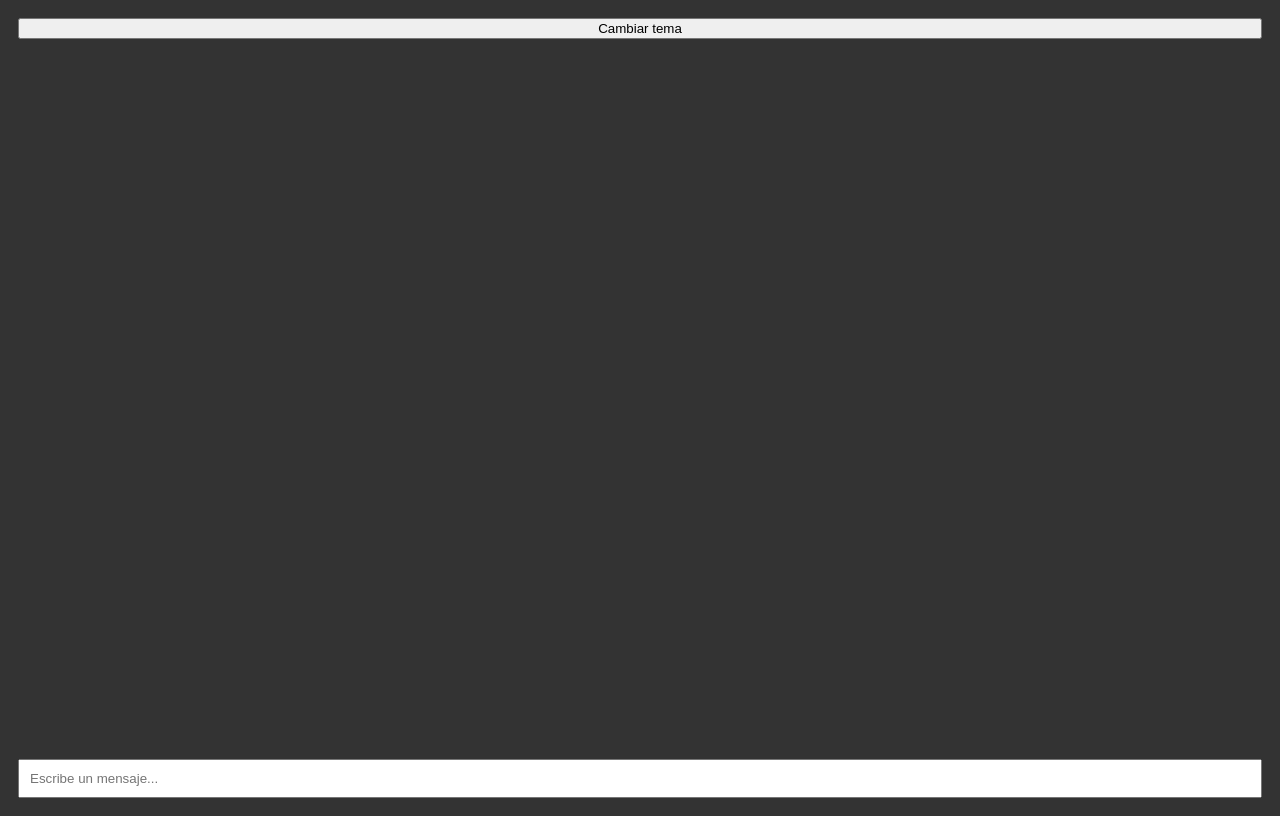
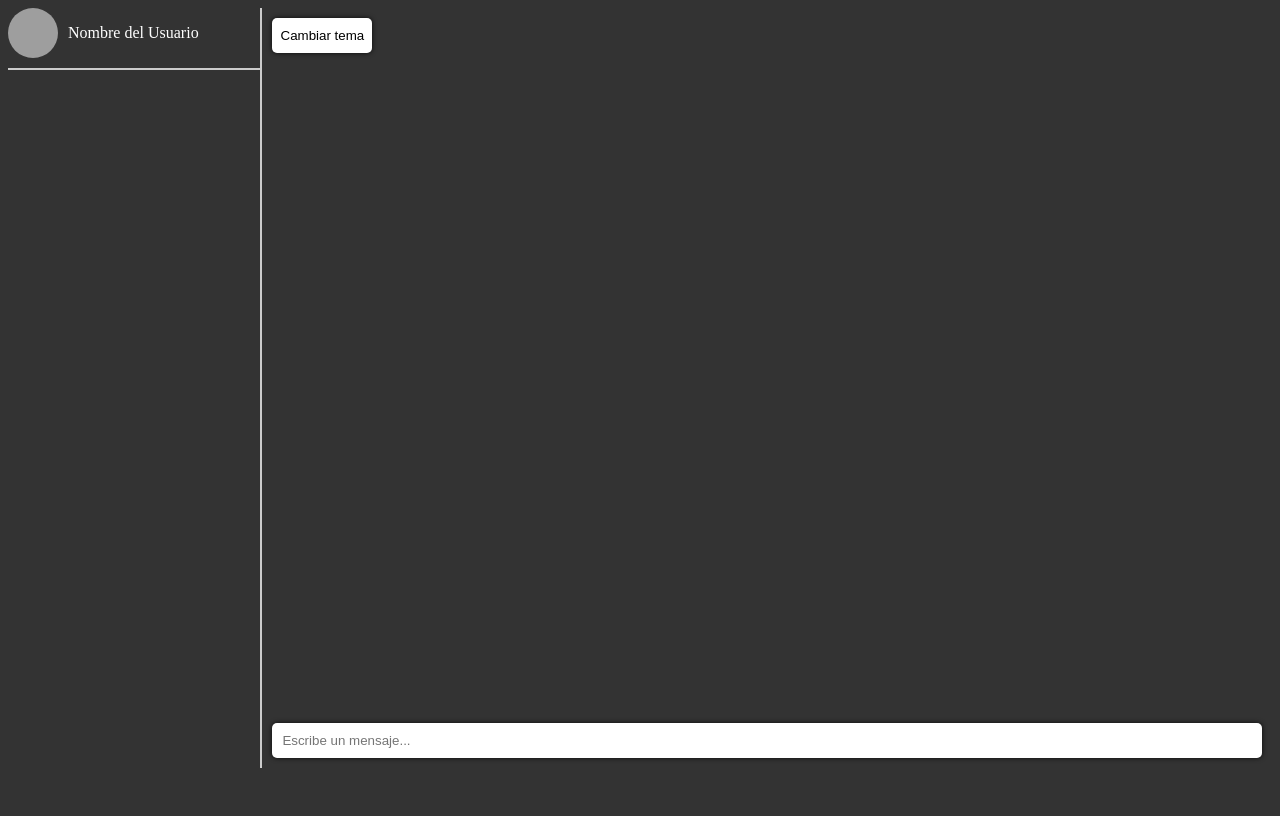
Before and after one commit to BryanEspana/Lab5, a plain HTML site: page index.html in a window 1280 px wide. Both pictures are taken after a click on the button "Cambiar tema". Drawn offline with Linux system fonts and the light colour scheme; grey boxes are pictures that could not be loaded.

Commit message:
Agregar javascript completo

```diff
--- a/index.html
+++ b/index.html
@@ -3,17 +3,73 @@
 </head>
 <body>
   <script type="application/javascript">
+
+    const mainContainer = document.createElement('div');
+    mainContainer.style.display = 'flex';
+    mainContainer.style.height = '95vh';
+    document.body.appendChild(mainContainer);
+
+    const chatListContainer = document.createElement('div');
+    chatListContainer.style.width = '20%';
+    chatListContainer.style.backgroundColor = 'white';
+    chatListContainer.style.overflowY = 'auto';
+    chatListContainer.style.borderRight = '2px solid #ccc';
+    chatListContainer.style.display = 'flex';
+    chatListContainer.style.flexDirection = 'column';
+    chatListContainer.style.justifyContent = 'space-between';
+
+    mainContainer.appendChild(chatListContainer);
+
+
+    const userInfoContainer = document.createElement('div');
+    userInfoContainer.style.display = 'flex';
+    userInfoContainer.style.flexDirection = 'row';
+    userInfoContainer.style.alignItems = 'center';
+    userInfoContainer.style.paddingBottom = '10px';
+    userInfoContainer.style.borderBottom = '2px solid #ccc';
+    const userImage = document.createElement('img');
+    userImage.src = 'https://cdn.pixabay.com/photo/2015/10/05/22/37/blank-profile-picture-973460_960_720.png';
+    userImage.style.width = '50px';
+    userImage.style.height = '50px';
+    userImage.style.borderRadius = '50%';
+    userImage.style.objectFit = 'cover';
+
+    // Configuración para userName
+    const userName = document.createElement('p');
+    userName.textContent = 'Nombre del Usuario';
+    userName.style.color = 'inherit';
+    userName.style.paddingLeft = '10px';
+    userName.style.margin = '0';
+
+    // Agrega userImage y userName a userInfoContainer
+    userInfoContainer.appendChild(userImage);
+    userInfoContainer.appendChild(userName);
+
+    // Agrega userInfoContainer al final del chatListContainer
+    chatListContainer.appendChild(userInfoContainer);
+
+    const chatAppContainer = document.createElement('div');
+    chatAppContainer.style.width = '80%';
+    chatAppContainer.style.display = 'flex';
+    chatAppContainer.style.flexDirection = 'column';
+    mainContainer.appendChild(chatAppContainer);
     // Crear contenedor del chat
     const chatContainer = document.createElement('section');
-    document.body.appendChild(chatContainer);
+    chatAppContainer.appendChild(chatContainer);
     chatContainer.style.display = 'flex';
     chatContainer.style.flexDirection = 'column';
-    chatContainer.style.height = '100vh';
+    chatContainer.style.height = '100%';
 
     // Crear botón para cambiar de tema
     const themeToggler = document.createElement('button');
     themeToggler.textContent = 'Cambiar tema';
     themeToggler.style.margin = '10px';
+    themeToggler.style.width = '100px';
+    themeToggler.style.backgroundColor = 'white';
+    themeToggler.style.border = 'none';
+    themeToggler.style.boxShadow = '0 0 5px rgba(0, 0, 0, 0.8)';
+    themeToggler.style.padding = '10px 5px';
+    themeToggler.style.borderRadius = '5px';
     themeToggler.style.cursor = 'pointer';
     chatContainer.appendChild(themeToggler);
 
@@ -32,6 +88,10 @@
     messageInput.style.margin = '10px';
     messageInput.style.width = 'calc(100% - 20px)';
     messageInput.style.padding = '10px';
+    messageInput.style.border = 'none';
+    messageInput.style.boxShadow = '0 0 5px rgba(0, 0, 0, 0.8)';
+    messageInput.style.padding = '10px';
+    messageInput.style.borderRadius = '5px';
     chatContainer.appendChild(messageInput);
 
     // Función para agregar mensajes al contenedor
@@ -40,6 +100,14 @@
       messageElement.textContent = text;
       messagesContainer.appendChild(messageElement);
       messageElement.style.marginBottom = '10px';
+      messageElement.style.boxShadow = '0 0 5px rgba(0, 0, 0, 0.8)';
+      messageElement.style.padding = '10px';
+      messageElement.style.borderRadius = '5px';
+      messageElement.style.textAlign = 'right';
+      messageElement.style.justifyContent = 'right';
+      messageElement.style.alignContent = 'right';
+      messageElement.style.marginLeft = 'auto';
+      messageElement.style.width = 'fit-content';
       messagesContainer.scrollTop = messagesContainer.scrollHeight;
     }
 
@@ -58,12 +126,36 @@
     if (currentTheme === 'light') {
       document.body.style.backgroundColor = '#333';
       document.body.style.color = '#fff';
+      chatListContainer.style.backgroundColor = '#333';
+      chatListContainer.style.color = '#fff';
       localStorage.setItem('theme', 'dark');
     } else {
       document.body.style.backgroundColor = '#fff';
       document.body.style.color = '#000';
+      chatListContainer.style.backgroundColor = '#fff';
+      chatListContainer.style.color = '#000';
       localStorage.setItem('theme', 'light');
     }
+    userInfoContainer.style.transition = 'background-color 1s, color 1s';
+    chatListContainer.style.transition = 'background-color 1s, color 1s';
+    document.body.style.transition = 'background-color 1s, color 1s';
+
+    if (currentTheme === 'light') {
+      userInfoContainer.style.backgroundColor = '#333'; // Fondo oscuro
+      userInfoContainer.style.color = '#fff'; // Texto claro
+      chatListContainer.style.backgroundColor = '#333'; // Fondo oscuro
+      chatListContainer.style.color = '#fff'; // Texto claro
+      document.body.style.backgroundColor = '#333';
+      document.body.style.color = '#fff';
+    } else {
+      userInfoContainer.style.backgroundColor = '#fff'; // Fondo claro
+      userInfoContainer.style.color = '#000'; // Texto oscuro
+      chatListContainer.style.backgroundColor = '#fff'; // Fondo claro
+      chatListContainer.style.color = '#000'; // Texto oscuros
+      document.body.style.backgroundColor = '#fff';
+      document.body.style.color = '#000';
+    }
+
     }
 
     // Evento para el botón de cambiar tema
```
Lines whose indentation alone changed are shown as unchanged.
